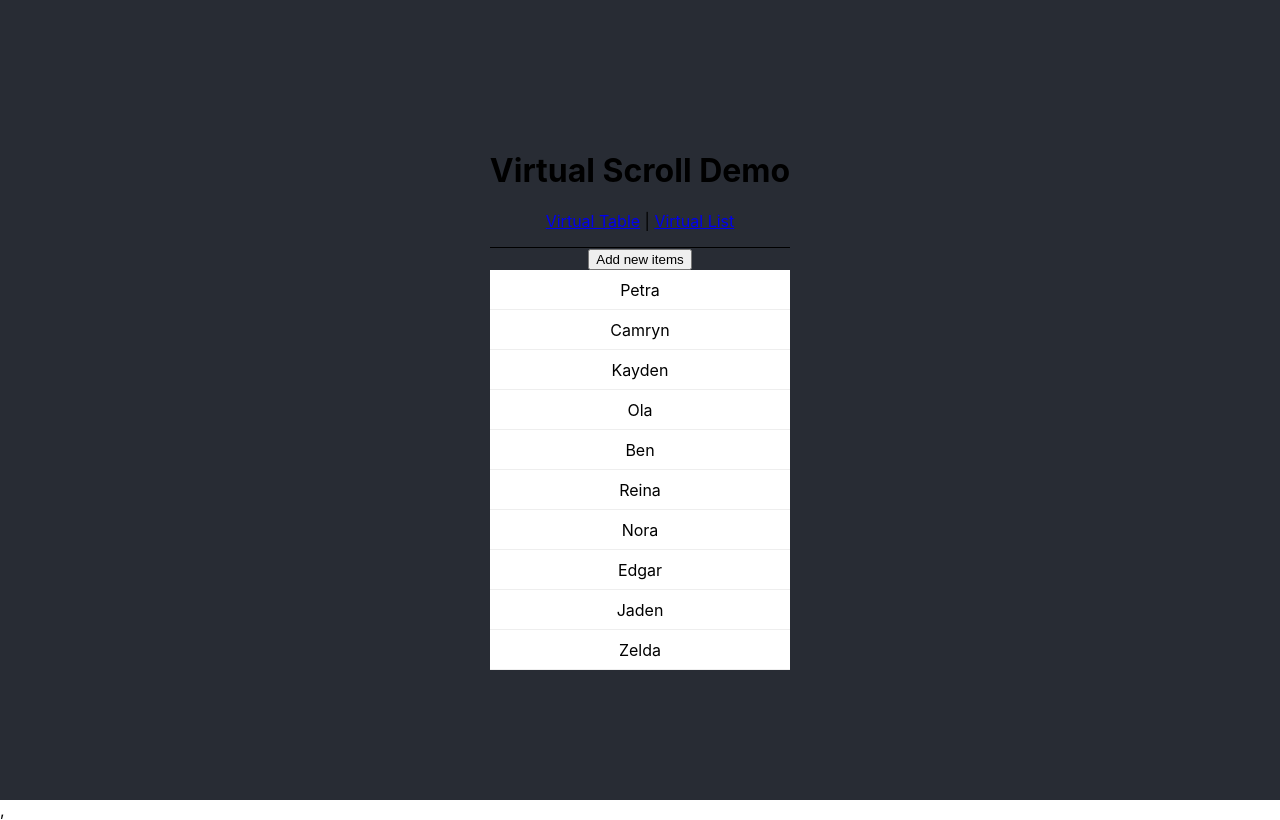
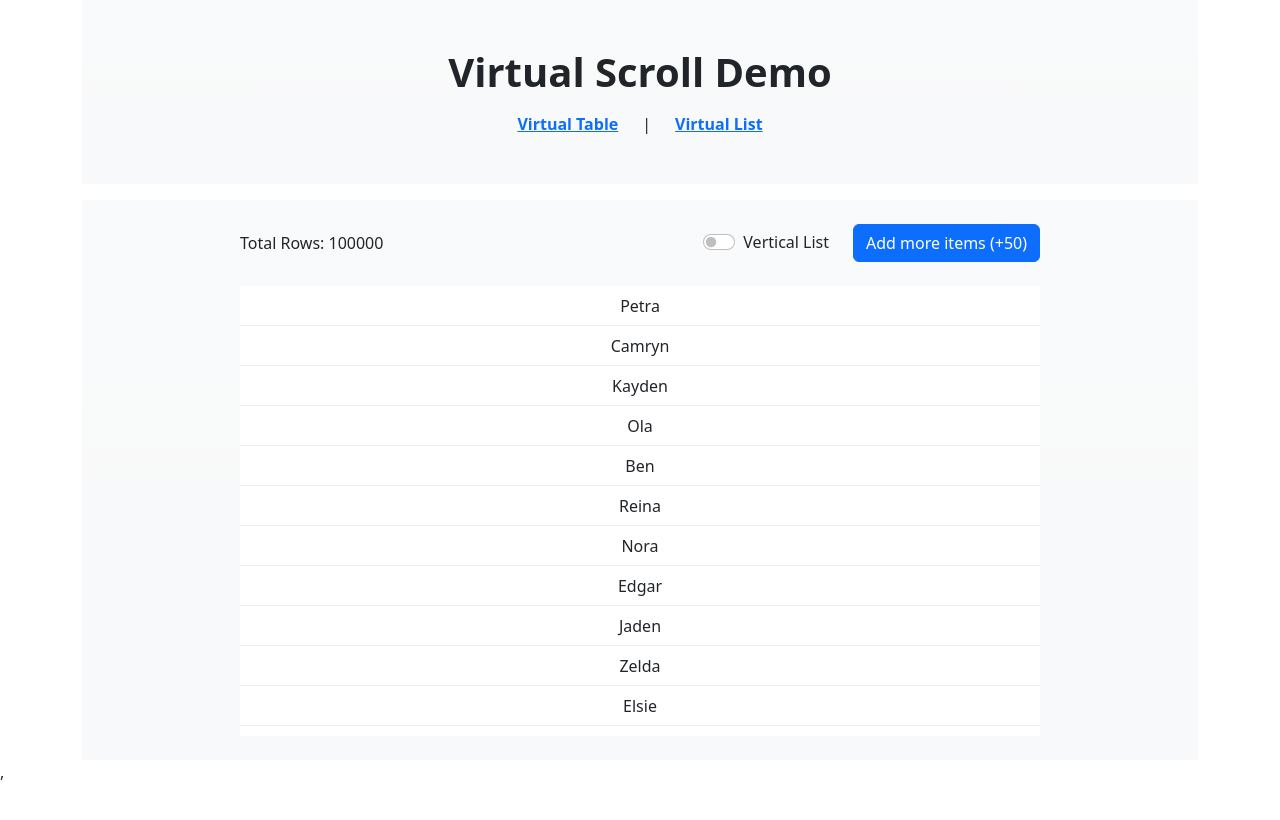
Before and after one commit to seeratawan01/react-virtual-scroll, a React (Create React App) app: page /list in a window 1280 px wide. Built offline with nearby package versions, Linux system fonts and the light colour scheme.

Commit message:
bootstrap and UX improved

```diff
--- a/package.json
+++ b/package.json
@@ -10,7 +10,9 @@
     "@types/node": "^16.11.58",
     "@types/react": "^18.0.19",
     "@types/react-dom": "^18.0.6",
+    "bootstrap": "^5.2.1",
     "react": "^18.2.0",
+    "react-bootstrap": "^2.5.0",
     "react-dom": "^18.2.0",
     "react-router-dom": "6",
     "react-scripts": "5.0.1",
--- a/src/App.css
+++ b/src/App.css
@@ -1,12 +1,4 @@
-.App {
-    text-align: center;
-    background-color: #282c34;
-    min-height: 100vh;
-    display: flex;
-    flex-direction: column;
-    align-items: center;
-    justify-content: center;
-}
+
 
 .virtual-list {
     width: 500px;
@@ -45,6 +37,7 @@
 
 .virtual-list.virtual-list-horizontal .virtual-list-item {
     height: 100% !important;
+    border-right: 1px solid #eee;
 }
 
 .virtual-list .virtual-list-column, .virtual-list .virtual-list-row {
@@ -66,6 +59,7 @@
     position: sticky;
     top: 0;
     z-index: 9;
+    font-weight: bold;
 }
 
 
--- a/src/App.tsx
+++ b/src/App.tsx
@@ -3,31 +3,32 @@ import './App.css';
 import {Link, Route, Routes} from "react-router-dom";
 import TableDemo from "./pages/TableDemo";
 import ListDemo from "./pages/ListDemo";
+
+import Container from 'react-bootstrap/Container';
+
 function App() {
 
 
     return (
-        <div className="App">
-
-            <div>
-                <h1>Virtual Scroll Demo</h1>
+        <Container className="App">
+            <div className={'text-center py-5 bg-light bg-gradient'}>
+                <h1 className='mb-3 fw-semibold'>Virtual Scroll Demo</h1>
                 <nav
-                    style={{
-                        borderBottom: "solid 1px",
-                        paddingBottom: "1rem",
-                    }}
                 >
-                    <Link to="/">Virtual Table</Link> |{" "}
-                    <Link to="/list">Virtual List</Link>
+                    <Link to="/" className='icon-link fw-semibold justify-content-center'>Virtual Table</Link>
+                    <span className='px-4'>|</span>
+                    <Link to="/list" className='icon-link fw-semibold justify-content-center'>Virtual List</Link>
                 </nav>
             </div>
 
-            <Routes>
-                <Route path="/" element={<TableDemo />} />
-                <Route path="list" element={<ListDemo />}/>
-            </Routes>
+            <main className='bg-light bg-gradient mt-3'>
+                <Routes>
+                    <Route path="/" element={<TableDemo />} />
+                    <Route path="list" element={<ListDemo />}/>
+                </Routes>
+            </main>
 
-        </div>
+        </Container>
     );
 }
 
--- a/src/components/List.tsx
+++ b/src/components/List.tsx
@@ -1,6 +1,12 @@
 import React, {UIEvent, useEffect, useMemo} from "react";
+import {classNames} from "../utils";
 
 export interface ListProps {
+
+    /**
+     * The class name of the table
+     */
+    className?: string,
 
     /**
      * The height of list container
@@ -51,6 +57,7 @@ export interface ListProps {
  */
 const List = (
     {
+        className = '',
         height = 300,
         width = 300,
         itemSize = 35,
@@ -145,7 +152,7 @@ const List = (
 
     return (
         <div
-            className={`virtual-list ${orientation === 'horizontal' ? 'virtual-list-horizontal' : 'virtual-list-vertical'}`}
+            className={classNames('virtual-list', orientation === 'horizontal' ? 'virtual-list-horizontal' : 'virtual-list-vertical' , className)}
             style={{height: height, width: width}}
             onScroll={handleScroll}
         >
--- a/src/components/Table.tsx
+++ b/src/components/Table.tsx
@@ -1,6 +1,12 @@
 import React, {ReactNode, UIEvent, useEffect, useMemo} from "react";
+import {classNames} from "../utils";
 
 export interface TableProps {
+
+    /**
+     * The class name of the table
+     */
+    className?: string,
 
     /**
      * The height of table container
@@ -53,6 +59,7 @@ export interface fieldProps {
 
 const Table = (
     {
+        className = '',
         height = 300,
         width = 300,
         itemSize = 35,
@@ -113,7 +120,7 @@ const Table = (
     }
 
     return (
-        <div className='virtual-list'  style={{height: height, width: width}}  onScroll={handleScroll}>
+        <div className={classNames('virtual-list', className)} style={{height: height, width: width}}  onScroll={handleScroll}>
             <div className='virtual-list-item-wrapper'
                  data-testid="table-item-wrapper"
                  style={{height: scrollHeight, width: width}}
--- a/src/index.tsx
+++ b/src/index.tsx
@@ -2,6 +2,7 @@ import React from 'react';
 import ReactDOM from 'react-dom/client';
 import { BrowserRouter } from "react-router-dom";
 import './index.css';
+import 'bootstrap/dist/css/bootstrap.min.css';
 import App from './App';
 import reportWebVitals from './reportWebVitals';
 
--- a/src/pages/ListDemo.tsx
+++ b/src/pages/ListDemo.tsx
@@ -1,32 +1,54 @@
 import List from '../components/List'
 import React from "react";
 import {userNameListGenerator} from "../generator";
+import Button from "react-bootstrap/Button";
+import Form from 'react-bootstrap/Form';
 
 const ListDemo = () => {
     const [listData, setListData] = React.useState(userNameListGenerator(100000));
+    const [direction, setDirection] = React.useState<"vertical" | "horizontal">('vertical');
 
     const addNewItems = () => {
-        setListData(listData.concat(userNameListGenerator(100000)));
+        setListData(listData.concat(userNameListGenerator(50)));
     }
 
 
     return (
-      <>
-          <div className="container">
-              <button onClick={addNewItems}>Add new items</button>
+
+        <div className='p-4'>
+            <div className="d-flex justify-content-between align-items-center mx-auto mb-4" style={{maxWidth: '800px'}}>
+                <div>
+                    Total Rows: {listData.length}
                 </div>
+                <div className='d-flex align-items-center'>
+                    <Form.Check
+                        id='direction-switch'
+                        className='me-4'
+                        type="switch"
+                        onChange={(e) => {
+                            setDirection(e.target.checked ? 'horizontal' : 'vertical')}
+                        }
+                        label={direction === 'vertical' ? 'Vertical List' : 'Horizontal List'}
+                    />
+                    <Button variant="primary" onClick={addNewItems}>Add more items (+50)</Button>
+                </div>
+            </div>
+            <div className='d-flex justify-content-center align-items-center'>
                 <List
-              itemSize={40}
+                    itemSize={direction === 'vertical' ? 40 : 80}
                     items={listData}
                     renderItem={(item) => (
                         <div>
                             {item.content}
                         </div>
                     )}
-              orientation={'vertical'}
-              height={400}
+                    orientation={direction}
+                    height={direction === 'vertical' ? 450 : 100}
+                    width={800}
                 />
-      </>
+            </div>
+        </div>
+
     )
 }
 
--- a/src/pages/TableDemo.tsx
+++ b/src/pages/TableDemo.tsx
@@ -1,20 +1,26 @@
 import Table from "../components/Table";
 import React from "react";
+import Button from 'react-bootstrap/Button';
 import {tableDataGenerator} from "../generator";
 
 const TableDemo = () => {
     const [tableData, setTableData] = React.useState(tableDataGenerator(100000));
 
     const addNewItems = () => {
-        setTableData(tableData.concat(tableDataGenerator(100000)));
+        setTableData(tableData.concat(tableDataGenerator(50)));
     }
 
     return (
-       <>
-           <div className="container">
-               <button onClick={addNewItems}>Add new items</button>
+       <div className='p-4'>
+           <div className="d-flex justify-content-between align-items-center mx-auto mb-4" style={{maxWidth: '800px'}}>
+               <div>
+                   Total Rows: {tableData.length}
                </div>
+               <Button variant="primary" onClick={addNewItems}>Add more items (+50)</Button>
+           </div>
+           <div className='d-flex justify-content-center align-items-center'>
                <Table
+                   className={'shadow'}
                    itemSize={60}
                    fields={[
                        {key: 'name', name: 'Name'},
@@ -22,14 +28,15 @@ const TableDemo = () => {
                        {key: 'company', name: 'Company'}
                    ]}
                    items={tableData}
-               height={500}
+                   height={450}
                    width={800}
                    buffer={3}
                    renderItem={(item) => {
                        return <div>{item}</div>
                    }}
                />
-       </>
+           </div>
+       </div>
     )
 }
 
--- /dev/null
+++ b/src/utils/index.ts
@@ -0,0 +1,6 @@
+/**
+ * Method to merge classNames
+ */
+export const classNames = (...classNames: string[]) => {
+    return classNames.filter(Boolean).join(' ');
+}
```
Lines whose indentation alone changed are shown as unchanged.
